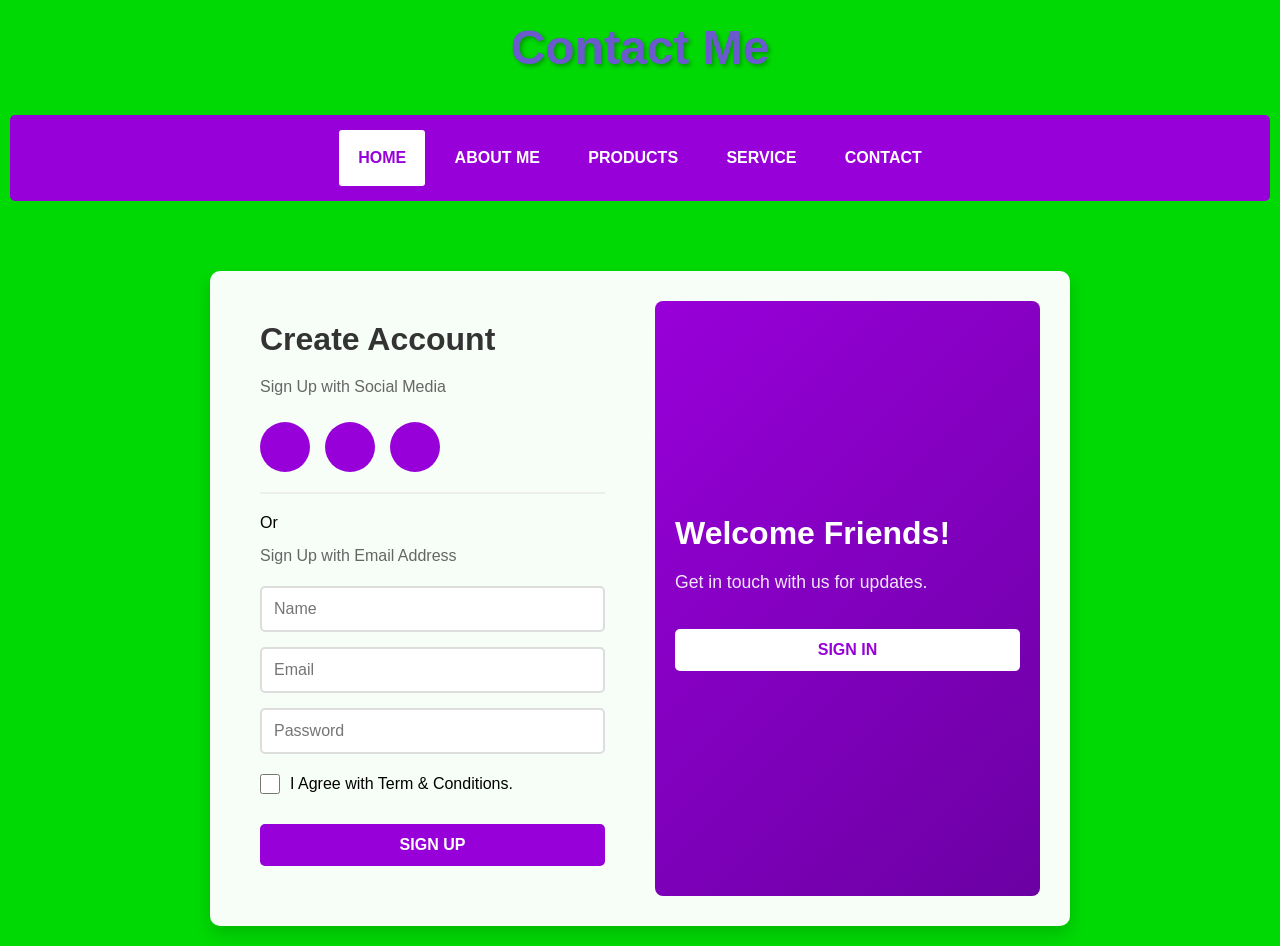
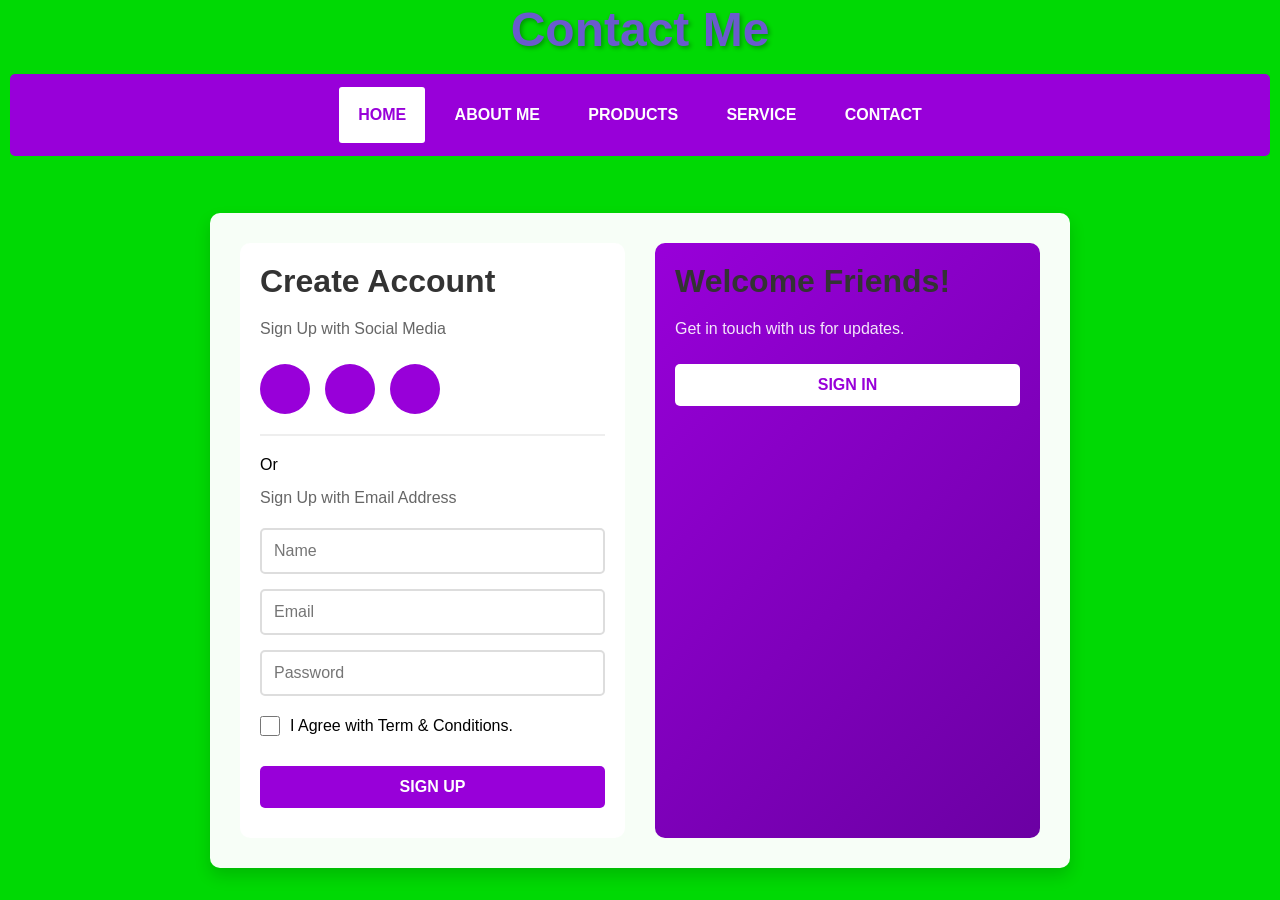

17may 2026

--- a/CSS-Pages/cont.css
+++ b/CSS-Pages/cont.css
@@ -9,41 +9,48 @@
 html, body {
     height: 100%;
     width: 100%;
+    overflow-x: hidden;
 }
 
 body {
     background-image: url("../Images/calc3.jpg");
     background-size: cover;
     background-position: center;
-    background-attachment: fixed;
+    background-attachment: scroll;
     background-blend-mode: darken;
     background-color: #00d904;
     font-family: Arial, Helvetica, sans-serif;
+    display: flex;
+    flex-direction: column;
+    min-height: 100vh;
 }
 
 header {
     text-align: center;
-    padding: 20px 10px;
+    padding: 4px 10px 2px 10px;
+    flex-shrink: 0;
 }
 
 h1 {
-    margin: 20px auto;
+    margin: 2px auto 10px auto;
     color: rgb(106, 90, 205);
     font-size: clamp(2rem, 5vw, 3rem);
-    transition: 0.5s;
+    transition: text-shadow 0.3s ease;
+    font-family: 'Orbitron', Arial, sans-serif;
+    font-weight: 700;
     text-shadow: 2px 2px 4px rgba(0, 0, 0, 0.3);
+    text-align: center;
+    max-width: 100%;
 }
 
 h1:hover {
-    text-shadow: 0 1px 0 #ccc, 0 2px 0 #ccc, 0 3px 0 #ccc, 0 4px 0 #ccc,
-                 0 5px 0 #ccc, 0 6px 0 #ccc, 0 7px 0 #ccc, 0 8px 0 #ccc,
-                 0 9px 0 #ccc, 0 10px 0 #ccc, 0 11px 0 #ccc, 0 12px 0 #ccc,
-                 0 20px 30px rgba(0, 0, 0, 0.521);
+    text-shadow: 0px 10px 30px rgba(0, 0, 0, 0.5);
 }
 
 nav {
     width: 100%;
-    padding: 10px;
+    padding: 2px 10px;
+    flex-shrink: 0;
 }
 
 #menu {
@@ -56,8 +63,8 @@ nav {
     flex-wrap: wrap;
     justify-content: center;
     background: #9800d9;
-    margin: 10px 0;
-    padding: 10px;
+    margin: 5px 0;
+    padding: 8px;
     border-radius: 5px;
 }
 
@@ -75,7 +82,10 @@ nav {
     font-size: clamp(0.8rem, 2vw, 1rem);
     color: #FFF;
     border-radius: 3px;
-    transition: all 0.3s ease;
+    transition: background-color 0.2s ease, color 0.2s ease;
+    min-height: 40px;
+    min-width: 40px;
+    touch-action: manipulation;
 }
 
 #menu li a:hover {
@@ -89,8 +99,19 @@ nav {
     color: #9800d9;
 }
 
+main {
+    width: 100%;
+    display: flex;
+    flex-direction: column;
+    align-items: center;
+    justify-content: flex-start;
+    flex: 1;
+    padding: 3px 10px 20px 10px;
+}
+
 .container {
     max-width: 900px;
+    width: min(100%, 900px);
     margin: 30px auto;
     padding: 20px;
 }
@@ -102,22 +123,29 @@ nav {
     box-shadow: 0 8px 16px rgba(0, 0, 0, 0.15);
     display: flex;
     flex-wrap: wrap;
+    justify-content: center;
     gap: 30px;
 }
 
-.formDiv {
-    flex: 1;
+.formDiv,
+.welcomeDiv {
+    flex: 1 1 320px;
+    max-width: 520px;
     min-width: 280px;
     padding: 20px;
+    background-color: rgba(255, 255, 255, 0.95);
+    border-radius: 10px;
 }
 
-.formDiv h2 {
+.formDiv h2,
+.welcomeDiv h2 {
     font-size: clamp(1.5rem, 3vw, 2rem);
     margin-bottom: 15px;
     color: #333;
 }
 
-.formDiv p {
+.formDiv p,
+.welcomeDiv p {
     font-size: clamp(0.9rem, 2vw, 1rem);
     margin: 10px 0;
     color: #666;
@@ -220,32 +248,70 @@ nav {
 }
 
 .welcomeDiv {
-    flex: 1;
-    min-width: 280px;
-    padding: 20px;
     background: linear-gradient(135deg, #9800d9, #6b00a3);
-    border-radius: 8px;
     color: white;
-    display: flex;
-    flex-direction: column;
-    justify-content: center;
-}
-
-.welcomeDiv h2 {
-    color: white;
-    font-size: clamp(1.5rem, 3vw, 2rem);
-    margin-bottom: 15px;
 }
 
 .welcomeDiv p {
     color: rgba(255, 255, 255, 0.9);
-    font-size: clamp(0.95rem, 2vw, 1.1rem);
-    margin-bottom: 20px;
 }
 
 .btn2 {
     background-color: white;
     color: #9800d9;
+}
+
+@media (max-width: 768px) {
+    header {
+        padding: 15px 5px;
+    }
+
+    h1 {
+        margin: 15px auto;
+    }
+
+    #menu ul {
+        flex-direction: column;
+    }
+
+    #menu li {
+        width: 100%;
+        text-align: center;
+    }
+
+    #menu li a {
+        width: 100%;
+        display: block;
+    }
+
+    .container {
+        margin: 20px 10px;
+        padding: 10px;
+    }
+
+    .formWraper {
+        padding: 20px;
+    }
+}
+
+@media (max-width: 480px) {
+    header {
+        padding: 10px 5px;
+    }
+
+    h1 {
+        margin: 10px auto;
+        font-size: 1.5rem;
+    }
+
+    .container {
+        margin: 15px 5px;
+        padding: 5px;
+    }
+
+    .formWraper {
+        padding: 15px;
+    }
 }
 
 .btn2:hover {
